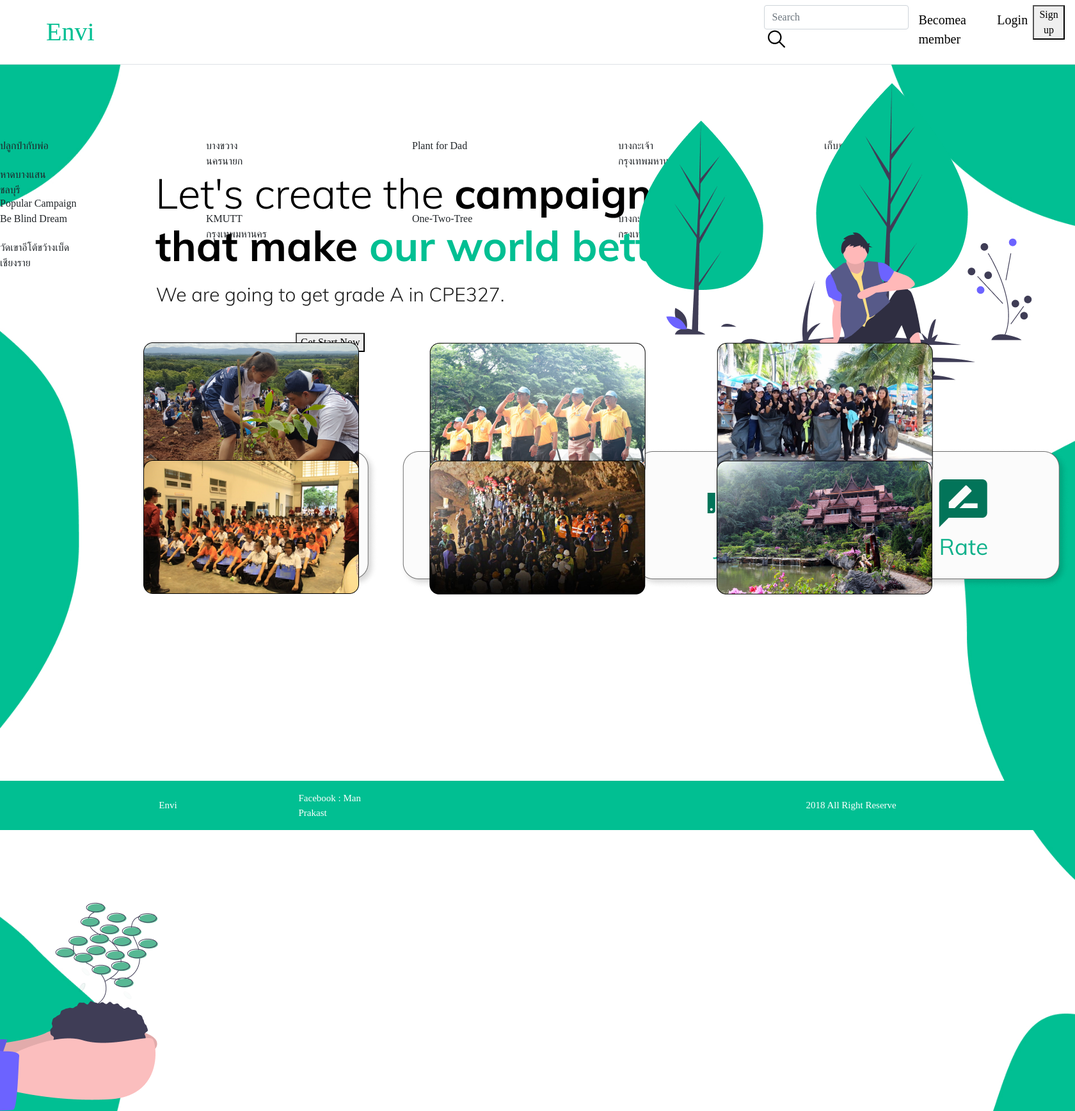
After one commit to mintimer/CPE327-ENVI, a PHP site: page /oldhome.html in a window 1680 px wide. The commit adds this page. Shown: the whole page at 64% size. Run offline with PHP 8.4, Linux system fonts and the light colour scheme.

Commit message:
change home page

```diff
--- a/css/home.css
+++ b/css/home.css
@@ -1,8 +1,6 @@
 body {
     position: relative;
     width: 100%;
-    max-width: 1920px;
-    height: 2300px;
     font-family: Muli;
     font-style: normal;
     font-weight: normal;
@@ -12,6 +10,140 @@
     background-attachment: scroll;
 }
 
+.box {
+    position: relative;
+    width: 100%;
+    height: 100px;
+    border-bottom: 0.1mm solid #cccccc;
+    font-size: 17px;
+    background: white;
+}
+
+.boxdown {
+    position: absolute;
+    bottom: 0%;
+    width: 100%;
+    height: 40px;
+    font-size: 13px;
+    border-top: 0.5mm solid white;
+    background: #01BF92;
+}
+
+.nav-left {
+    position: absolute;
+    display: inline;
+    padding-right: 10%;
+    left: 5%;
+    margin: auto;
+    top: 50%;
+    -ms-transform: translateY(-50%);
+    transform: translateY(-50%);
+}
+
+.nav-right {
+    position: absolute;
+    display: inline;
+    right: 3%;
+    margin: 0;
+    top: 50%;
+    -ms-transform: translateY(-50%);
+    transform: translateY(-50%);
+    padding-left: 50px;
+}
+
+a:link {
+    color: black;
+}
+
+a:visited {
+    color: black;
+}
+
+a:hover {
+    color: #01BF92;
+    text-decoration-line: none;
+}
+
+.btn1 {
+    display: inline;
+    background: #01BF92;
+    border-radius: 30px;
+    padding: 3px;
+    padding-right: 10px;
+    padding-left: 10px;
+    color: white;
+    cursor: pointer;
+    outline: none;
+    overflow: hidden;
+    align-items: center;
+    border: none;
+}
+
+.btn2 {
+    border: none;
+    padding: 10px;
+    padding-right: 20px;
+    padding-left: 20px;
+    background: #01BF92;
+    border-radius: 30px;
+    color: white;
+    cursor: pointer;
+    outline: none;
+    overflow: hidden;
+    align-items: center;
+    font-size: 18px;
+}
+
+.btn:hover {
+    text-decoration: none;
+    background: #01BF85;
+}
+
+.btn2:hover {
+    text-decoration: none;
+    background: #01BF85;
+}
+
+.contain {
+    margin: auto;
+    padding-top: 4%;
+    max-width: 65%;
+    align-items: center;
+    text-align: center;
+    vertical-align: center;
+    /* background: #000; */
+}
+
+.extradetail {
+    padding-top: 10%;
+    padding-bottom: 5%;
+}
+
+.picdetail {
+    width: 250px;
+    padding-bottom: 25px;
+    padding-right: 25px;
+}
+
+.text1 {
+    font-size: 50px;
+}
+
+.text2 {
+    font-size: 50px;
+    font-weight: 800;
+    padding-left: 5px;
+}
+
+.text3 {
+    font-size: 50px;
+    color: #01BF85;
+    font-weight: 800;
+    padding-left: 5px;
+}
+
+
+/*
 .button {
     background-color: #01BF92;
     border: none;
@@ -24,10 +156,19 @@
     font-family: Muli;
     font-size: 20px;
     border-radius: 20px;
-  }
-  .button1 {width: 110px;}
-  .button2 {width: 80px;}
-  .button3 {width: 180px;}
+}
+
+.button1 {
+    width: 110px;
+}
+
+.button2 {
+    width: 80px;
+}
+
+.button3 {
+    width: 180px;
+}
 
 .campaignText {
     position: absolute;
@@ -39,14 +180,30 @@
     font-size: 65px;
     line-height: 82px;
 }
-    .latest{top: calc(50% - 61.3px/2 + 64.65px); left: calc(50% - 529.85px/2 + 13.85px);}
-    .popular{top: calc(49% - 62.34px/2 + 620.97px);left: calc(50% - 574.22px/2 + 13.8px);}
+
+.latest {
+    top: calc(50% - 61.3px/2 + 64.65px);
+    left: calc(50% - 529.85px/2 + 13.85px);
+}
+
+.popular {
+    top: calc(49% - 62.34px/2 + 620.97px);
+    left: calc(50% - 574.22px/2 + 13.8px);
+}
 
 .campaignDetail {
-position: absolute;
-font-family: Prompt;
-font-style: normal;
-font-weight: normal;
+    position: absolute;
+    font-family: Prompt;
+    font-style: normal;
+    font-weight: normal;
 }
-.cheader{font-size: 30px;line-height: 45px;}
-.cdetail{font-size: 20px;line-height: 25px;}
+
+.cheader {
+    font-size: 30px;
+    line-height: 45px;
+}
+
+.cdetail {
+    font-size: 20px;
+    line-height: 25px;
+} */
--- /dev/null
+++ b/oldhome.html
@@ -0,0 +1,168 @@
+<html lang="en">
+
+<head>
+    <meta charset="utf-8">
+    <meta name="viewport" content="width=device-width, initial-scale=1">
+    <link rel="stylesheet" href="https://maxcdn.bootstrapcdn.com/bootstrap/4.3.1/css/bootstrap.min.css">
+    <script src="https://ajax.googleapis.com/ajax/libs/jquery/3.4.1/jquery.min.js"></script>
+    <script src="https://cdnjs.cloudflare.com/ajax/libs/popper.js/1.14.7/umd/popper.min.js"></script>
+    <script src="https://maxcdn.bootstrapcdn.com/bootstrap/4.3.1/js/bootstrap.min.js"></script>
+    <link rel="stylesheet" href="/CPE327-ENVI/css/home.css">
+</head>
+
+<body>
+    <!-- ******************* NAV BAR ****************************** -->
+    <nav class="navbar navbar-expand-sm navbar-dark fixed-top row border-bottom" style="background-color:white; border:black;">
+        <div class='col'>
+            <!-- ********** Envi ********** -->
+            <a class="nav-link" href="#" style="margin-bottom:0; margin-left:40; font-family: Muli; font-size: 40px; color:#01BF92; ">Envi</a>
+            <button class="navbar-toggler" type="button" data-toggle="collapse" data-target="#collapsibleNavbar">
+        <span class="navbar-toggler-icon"></span>
+      </button>
+        </div>
+        <div class="col collapse navbar-collapse" id="collapsibleNavbar" style="margin-left:1000">
+            <ul class="navbar-nav">
+                <!-- ********** Search ********** -->
+                <form class="form-inline" action="/action_page.php">
+                    <input class="form-control mr-sm-2" type="text" placeholder="Search">
+                    <button style="border: none; background-color: white;" type="submit"><img src="pic/searchicon.jpg"></button>
+                </form>
+                <!-- ********** Become a member ********** -->
+                <li class="nav-item">
+                    <a class="nav-link" href="#" style="margin-bottom:0; font-family: Muli; font-size: 20px; color:black;">Becomea member</a>
+                </li>
+                <!-- ********** Login ********** -->
+                <li class="nav-item">
+                    <a class="nav-link" href="login.html" id="login" style="margin-bottom:0; font-family: Muli; font-size: 20px; color:black;">Login</a>
+                </li>
+                <!-- ********** Sign up ********** -->
+                <li class="nav-item">
+                    <button class="button button1" href="#">Sign up</a>
+        </li>
+      </ul>
+    </div>
+  </nav>
+
+
+  <!-- ******************* Body 1 - text with picture ****************************** -->
+  <div class="row">
+    <div style="position: absolute;left: 14.48%;right: 41.2%;top: 260px;"><img src="pic/home03.png"></div>
+    <div style="position: absolute;left: 59.38%;right: 8.67%;top: 130px; "><img src="pic/boy under tree.png"></div>
+    <!-- ********** Get Start now ********** -->
+    <div style="position: absolute; left: 27.5%;right: 61.3%;top: 520px;"><button class="button button3" href="#">Get
+        Start Now</a></div>
+    <br>
+
+    <!-- ******************* Body 2 - hover ****************************** -->
+    <div class="row">
+      <div style="position: absolute;width: 300px;height: 200px;left: 269.7px; top: 700px;"><a data-toggle="tip"
+          title="Create new campaign that make world better"><img src="pic/home-create.png"></a></div>
+      <div style="position: absolute;width: 300px;height: 200px;left: 623.7px; top: 700px;"><a data-toggle="tip"
+          title="Find interesting campaign"><img src="pic/home-view.png"></div></a>
+      <div style="position: absolute;width: 300px;height: 200px;left: 989.7px; top: 700px;"><a data-toggle="tip"
+          title="Join campaign that you interested"><img src="pic/home-join.png"></div></a>
+      <div style="position: absolute;width: 300px;height: 200px;left: 1349.7px;top: 700px;"><a data-toggle="tip"
+          title="Rate the attended campaign to make better in future"><img src="pic/home-rate.png"></div></a>
+    </div>
+  </div>
+
+  <div style="position: absolute;width: 439.81px;height: 324.55px;left: 0px;top: 1410.25px;"><img src="pic/hand.png">
+  </div>
+
+  <!-- ******************* Body 3 - latest campaign ****************************** -->
+  <a class="campaignText latest">Latest Campaign</a>
+  <div class="container-fluid" style="margin-top:10%;">
+    <div class="row">
+      <a href="#">
+        <div
+          style="position: absolute;width: 337px;height: 209px;left: calc(50% - 337px/2 - 447.5px);top: calc(50% - 209px/2 + 239.5px);">
+          <img src="pic/late1.png"></div>
+        <a class="campaignDetail cheader"
+          style="width: 322px;height: 45px;left: calc(50% - 322px/2 - 455.3px);top: calc(50% - 45px/2 + 392.3px);">ปลูกป่ากับพ่อ</a>
+        <a class="campaignDetail cdetail"
+          style="width: 322px;height: 45px;left: calc(50% - 306px/2 - 463.3px);top: calc(50% - 55px/2 + 442.3px);">บางขวาง<br>นครนายก</a>
+      </a>
+      <a href="#">
+        <div
+          style="position: absolute;width: 337px;height: 209px;left: calc(50% - 337px/2 - 0.2px);top: calc(50% - 209px/2 + 239.5px);">
+          <img src="pic/late2.png"></div>
+        <a class="campaignDetail cheader"
+          style="width: 322px;height: 45px;left: calc(50% - 191px/2 - 72.8px);top: calc(50% - 45px/2 + 392.3px);">Plant
+          for Dad</a>
+        <a class="campaignDetail cdetail"
+          style="width: 322px;height: 45px;left: calc(50% - 306px/2 - 15.3px);top: calc(50% - 55px/2 + 442.3px);">บางกะเจ้า<br>กรุงเทพมหานคร</a>
+      </a>
+      <a href="#">
+        <div
+          style="position: absolute;width: 337px;height: 209px;left: calc(50% - 337px/2 + 448.2px);top: calc(50% - 209px/2 + 239.5px);">
+          <img src="pic/late3.png"></div>
+        <a class="campaignDetail cheader"
+          style="width: 322px;height: 45px;left: calc(50% - 251px/2 + 413.2px);top: calc(50% - 45px/2 + 389.3px);">เก็บขยะ
+          ณ บางแสน</a>
+        <a class="campaignDetail cdetail"
+          style="width: 322px;height: 45px;left: calc(50% - 306px/2 + 440.7px);top: calc(50% - 55px/2 + 442.3px);">หาดบางแสน<br>ชลบุรี</a>
+      </a>
+    </div>
+  </div>
+
+  <!-- ******************* Body 4 - Popular campaign ****************************** -->
+  <a class="campaignText popular">Popular Campaign</a>
+  <div class="container-fluid">
+    <div class="row">
+      <a href="#">
+        <div
+          style="position: absolute;width: 337px;height: 209px;left: calc(50% - 337px/2 - 447.5px);top: calc(73% - 209px/2 + 239.5px);">
+          <img src="pic/pop1.png"></div>
+        <a class="campaignDetail cheader"
+          style="width: 322px;height: 45px;left: calc(50% - 322px/2 - 455.3px);top: calc(73% - 45px/2 + 392.3px);">Be
+          Blind Dream</a>
+        <a class="campaignDetail cdetail"
+          style="width: 322px;height: 45px;left: calc(50% - 306px/2 - 463.3px);top: calc(73% - 55px/2 + 442.3px);">KMUTT<br>กรุงเทพมหานคร</a>
+      </a>
+      <a href="#">
+        <div
+          style="position: absolute;width: 337px;height: 209px;left: calc(50% - 337px/2 - 0.2px);top: calc(73% - 209px/2 + 239.5px);">
+          <img src="pic/pop2.png"></div>
+        <a class="campaignDetail cheader"
+          style="width: 322px;height: 45px;left: calc(50% - 191px/2 - 72.8px);top: calc(73% - 45px/2 + 392.3px);">One-Two-Tree</a>
+        <a class="campaignDetail cdetail"
+          style="width: 322px;height: 45px;left: calc(50% - 306px/2 - 15.3px);top: calc(73% - 55px/2 + 442.3px);">บางกะเจ้า<br>กรุงเทพมหานคร</a>
+      </a>
+      <a href="#">
+        <div
+          style="position: absolute;width: 337px;height: 209px;left: calc(50% - 337px/2 + 448.2px);top: calc(73% - 209px/2 + 239.5px);">
+          <img src="pic/pop3.png"></div>
+        <a class="campaignDetail cheader"
+          style="width: 322px;height: 45px;left: calc(50% - 251px/2 + 413.2px);top: calc(73% - 45px/2 + 389.3px);">วัดสะอาดใจสงบ</a>
+        <a class="campaignDetail cdetail"
+          style="width: 322px;height: 45px;left: calc(50% - 306px/2 + 440.7px);top: calc(73% - 55px/2 + 442.3px);">วัดเขาอีโต้ขว้างเบ็ด<br>เชียงราย</a>
+      </a>
+    </div>
+  </div>
+
+  <!-- ******************* Nav bar bottom ****************************** -->
+  <!-- <div style="position: absolute;width: 483.12px;height: 750.88px;scroll-margin-top: 100% auto;"><img src="pic/girl.png"></div> -->
+  <nav class="navbar navbar-expand-sm navbar-dark" style="background-color:#01BF92; top:100%;">
+    <div class="container-fluid">
+      <div class="col"></div>
+      <div class="col" style="font-size: 15px; color:white;">Envi</div>
+      <div class="col"><a class="nav-link" href="https://www.facebook.com/profile.php?id=100002397651765"
+          style="font-size: 15px; color:white;">Facebook : Man Prakast</a></div>
+      <div class="col"></div>
+      <div class="col"></div>
+      <div class="col"></div>
+      <div class="col" style="font-size: 15px; color:white;">2018 All Right Reserve</div>
+      <div class="col"></div>
+    </div>
+  </nav>
+  <!-- ******************* Hover Script ****************************** -->
+  <script>
+    $(document).ready(function () {
+      $('[data-toggle="tooltip"]').tooltip();
+    });
+  </script>
+</body>
+
+</html>
+
+<!--Hello-->
```
Also changed, not shown: css/login.css (+23 -16 lines), home.html (+35 -112 lines), login.html (+8 -4 lines).
